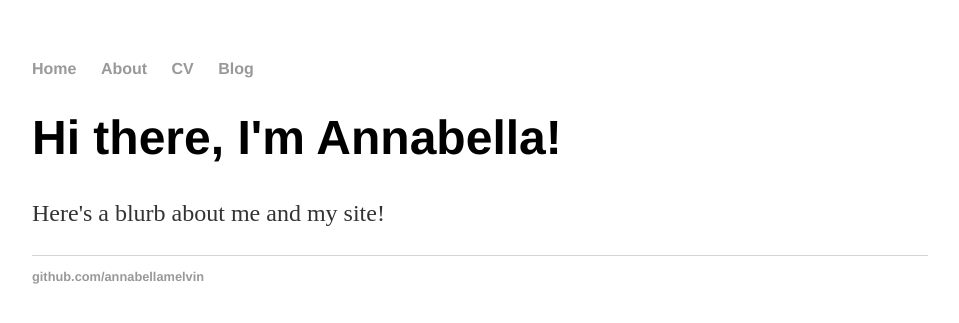
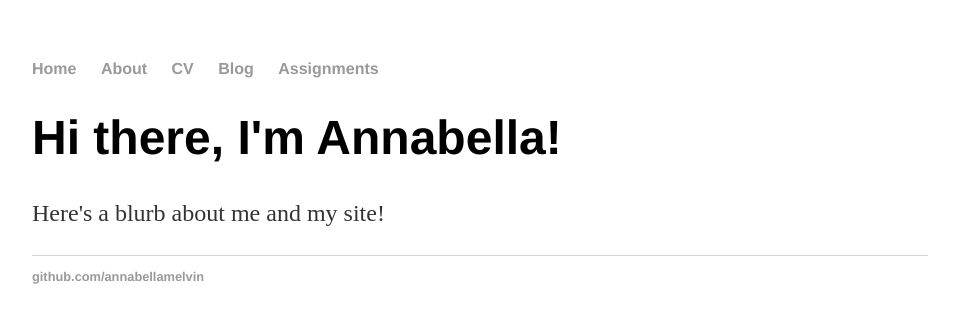
Before and after one commit to annabellamelvin/annabellamelvin.github.io, a Jekyll site: the page built from index.html, in a window 1280 px wide. Shown: the top 323 px of the page, without its empty margins (160-1119 px from the left). Built offline with Jekyll 4.4.1, drawn with Linux system fonts in a browser that asks for light colours.

Commit message:
Update default.html

```diff
--- a/_layouts/default.html
+++ b/_layouts/default.html
@@ -12,6 +12,7 @@
 		        	<li><a href="/about">About</a></li>
 	        		<li><a href="/cv">CV</a></li>
 	        		<li><a href="/blog">Blog</a></li>
+				<li><a href="/assignments">Assignments</a></li>
 	    		</ul>
 			</nav>
 			<div class="container">
```
